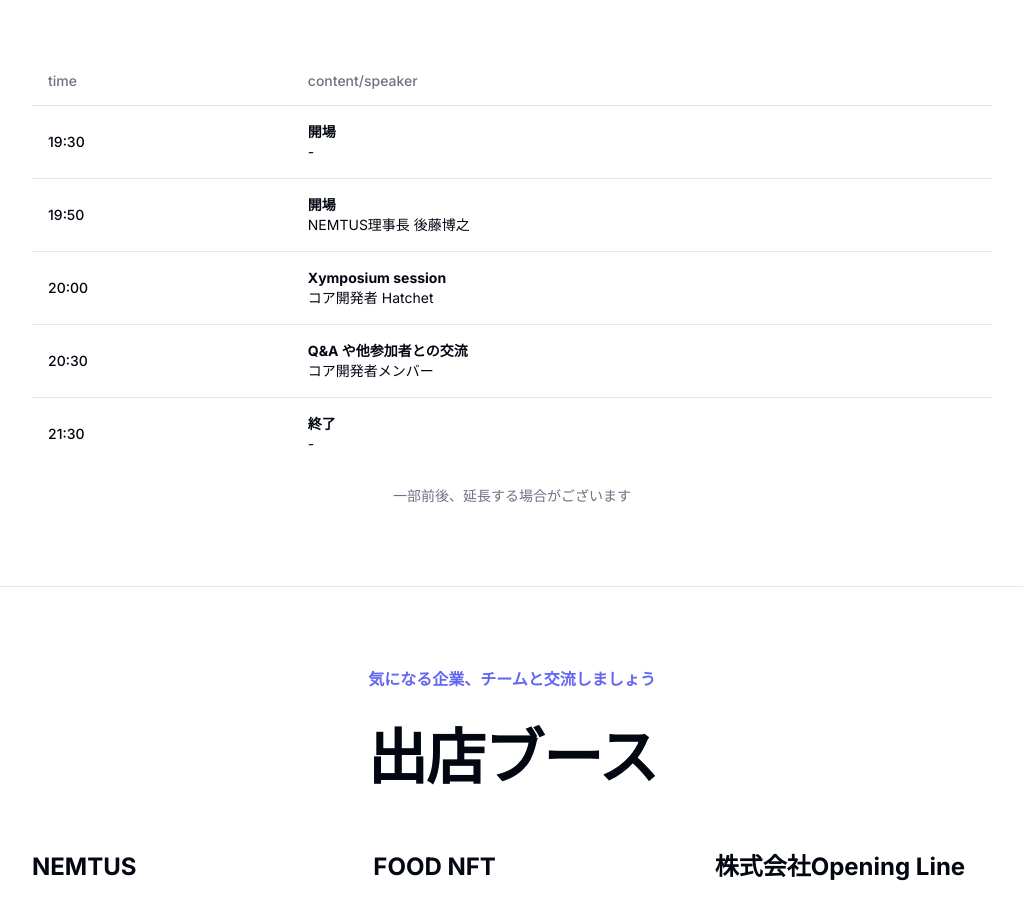
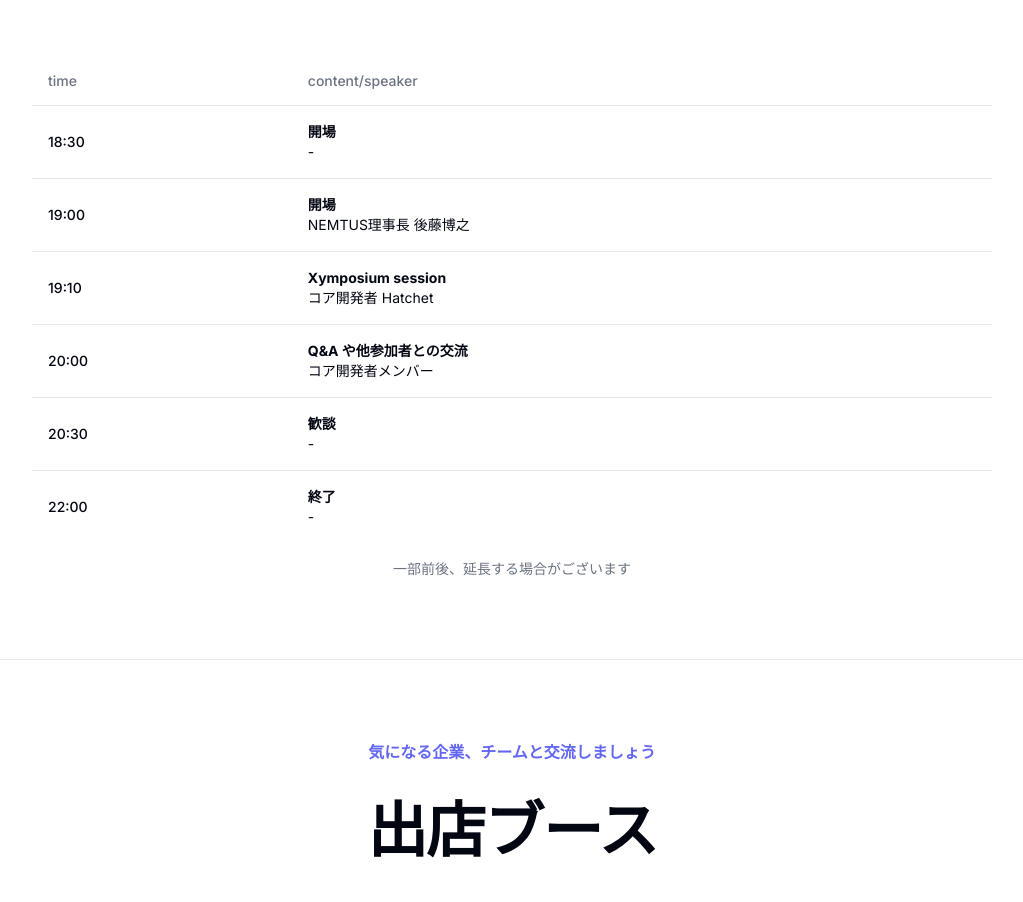
Before and after one commit to ymuichiro/xymposium-lp, a Next.js app: page / in a window 1280 px wide. Shown: the part 2940-3842 px from the top of the page, without its empty margins (128-1151 px from the left). Built offline with nearby package versions, Linux system fonts and the light colour scheme.

Commit message:
タイムテーブル更新

```diff
--- a/app/(root)/page.tsx
+++ b/app/(root)/page.tsx
@@ -170,27 +170,32 @@
               <TableBody>
                 {[
                   {
-                    time: "19:30",
+                    time: "18:30",
                     speaker: "-",
                     description: "開場",
                   },
                   {
-                    time: "19:50",
+                    time: "19:00",
                     speaker: "NEMTUS理事長 後藤博之",
                     description: "開場",
                   },
                   {
-                    time: "20:00",
+                    time: "19:10",
                     speaker: "コア開発者 Hatchet",
                     description: "Xymposium session",
                   },
                   {
-                    time: "20:30",
+                    time: "20:00",
                     speaker: "コア開発者メンバー",
                     description: "Q&A や他参加者との交流",
                   },
                   {
-                    time: "21:30",
+                    time: "20:30",
+                    speaker: "-",
+                    description: "歓談",
+                  },
+                  {
+                    time: "22:00",
                     speaker: "-",
                     description: "終了",
                   },
```
